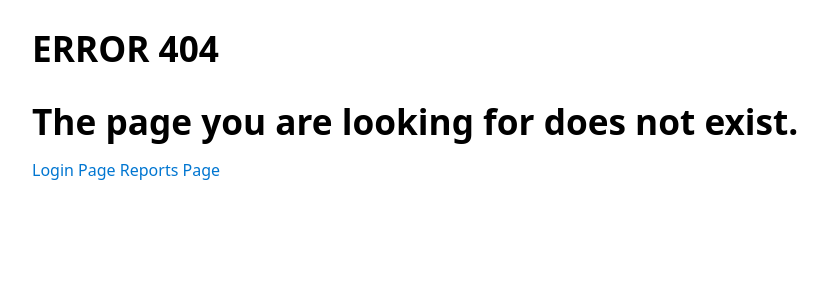
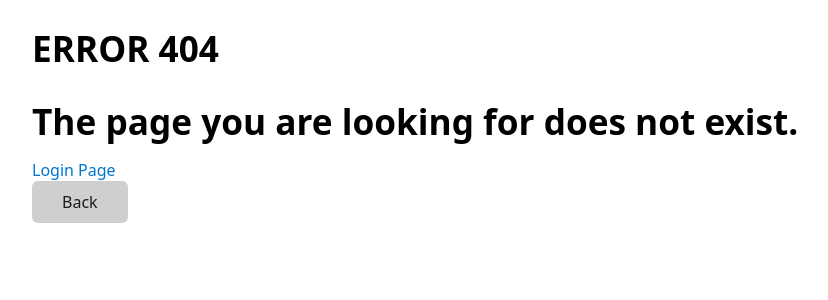
Before and after one commit to masterofpi11436/rrjweb2, a PHP site: page /views/Errors/404.php in a window 1280 px wide. Shown: the top 300 px of the page, without its empty margins (208-1036 px from the left). Run offline with PHP 8.4, Linux system fonts and the light colour scheme.

Commit message:
Current Released Version

```diff
--- a/views/Errors/404.php
+++ b/views/Errors/404.php
@@ -10,6 +10,10 @@
     <h1>ERROR 404</h1>
     <h1>The page you are looking for does not exist.</h1>
     <a href="/login">Login Page</a>
-    <a href="/tablets/reportall">Reports Page</a>
+	<div>
+		<form action="/phones/directory">
+			<button>Back</button>
+		</form>
+	</div>
 </body>
 </html>
```
Also changed, not shown: 1 other file.
